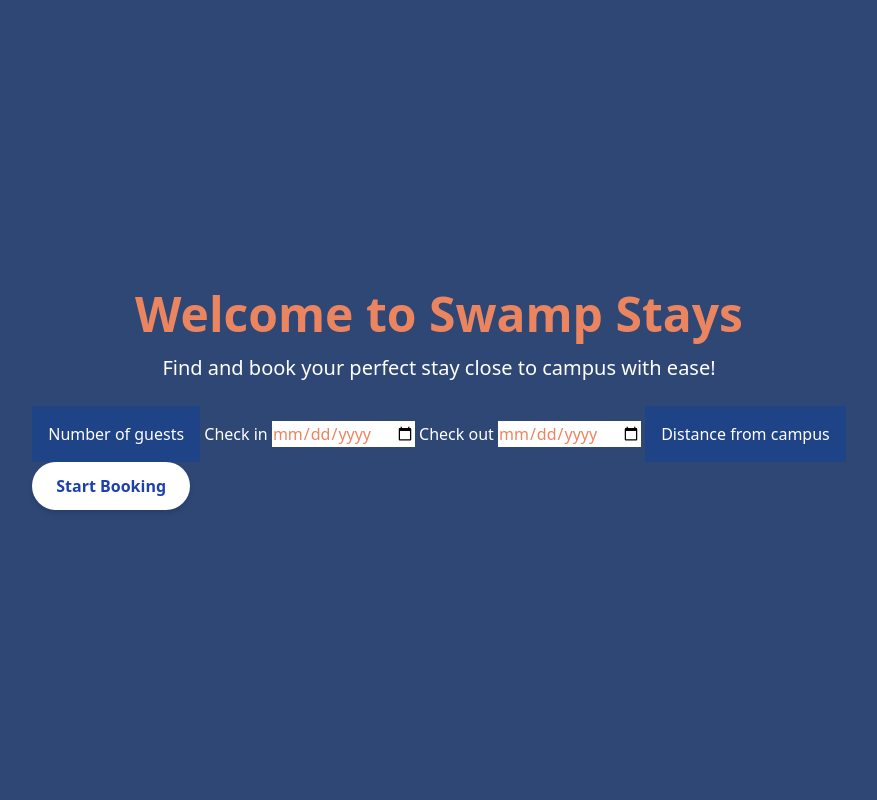
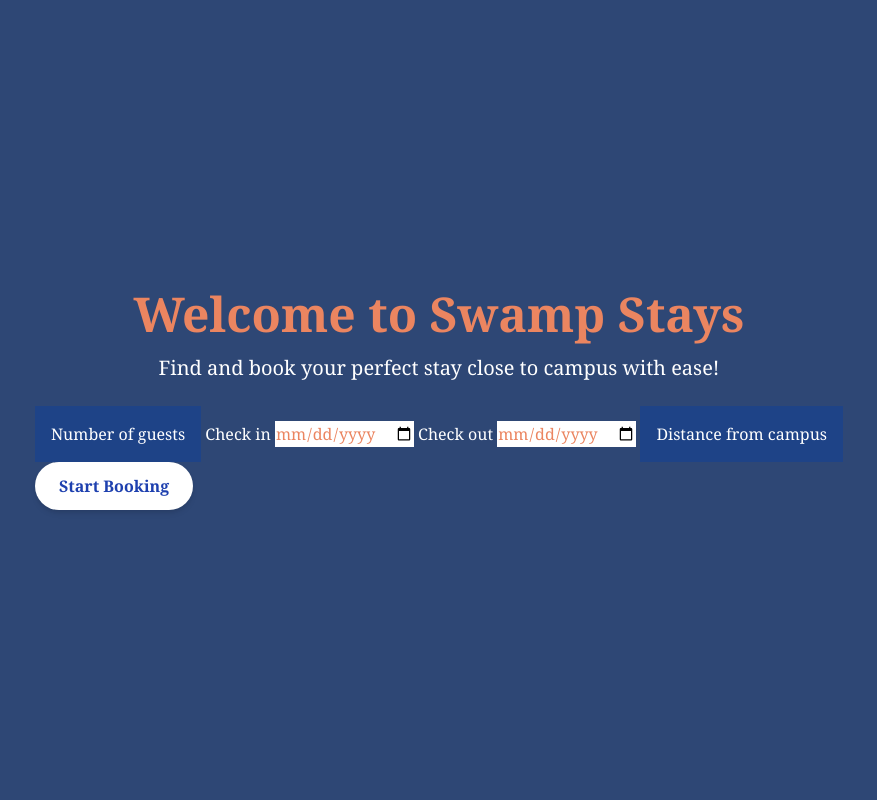
Before and after one commit to zorarkdouble8/Swap-Stays, a Flask app: page / in a window 1280 px wide. Shown: the whole page, without its empty margins (201-1078 px from the left). Run offline with Flask 3, Linux system fonts and the light colour scheme.

Commit message:
home page update change font

```diff
--- a/Application/Templates/Home/Home.html
+++ b/Application/Templates/Home/Home.html
@@ -69,7 +69,7 @@
     </style>
 </head>
 
-<body class="font-sans">
+<body class="font-serif">
 
     <div class="flex flex-col items-center justify-center h-screen backgroundBlue textOrange text-center">
         <div class="px-4 sm:px-6 lg:px-8">
```
Also changed, not shown: Application/Database.db (added).
